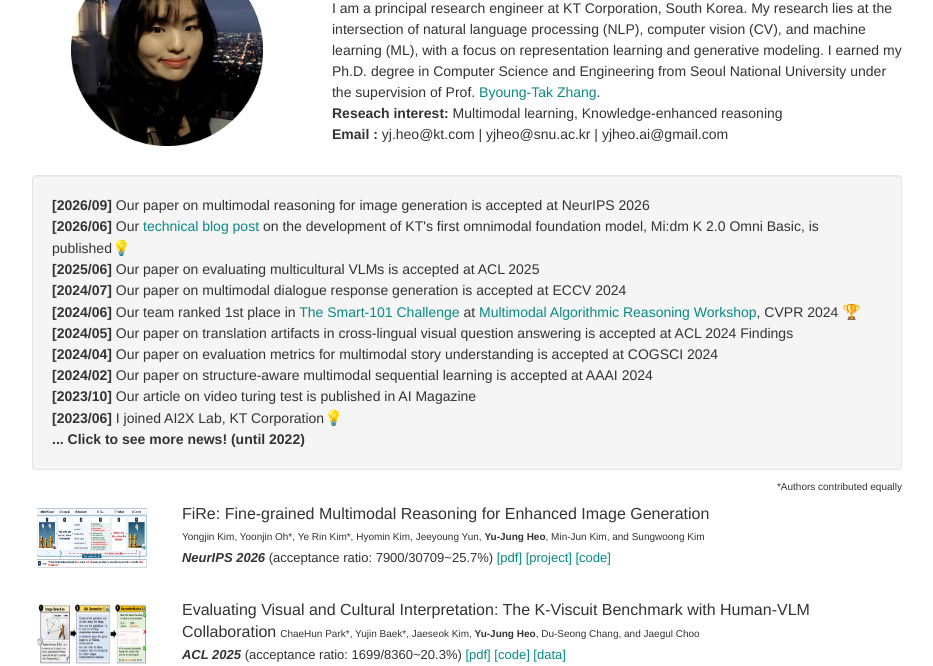
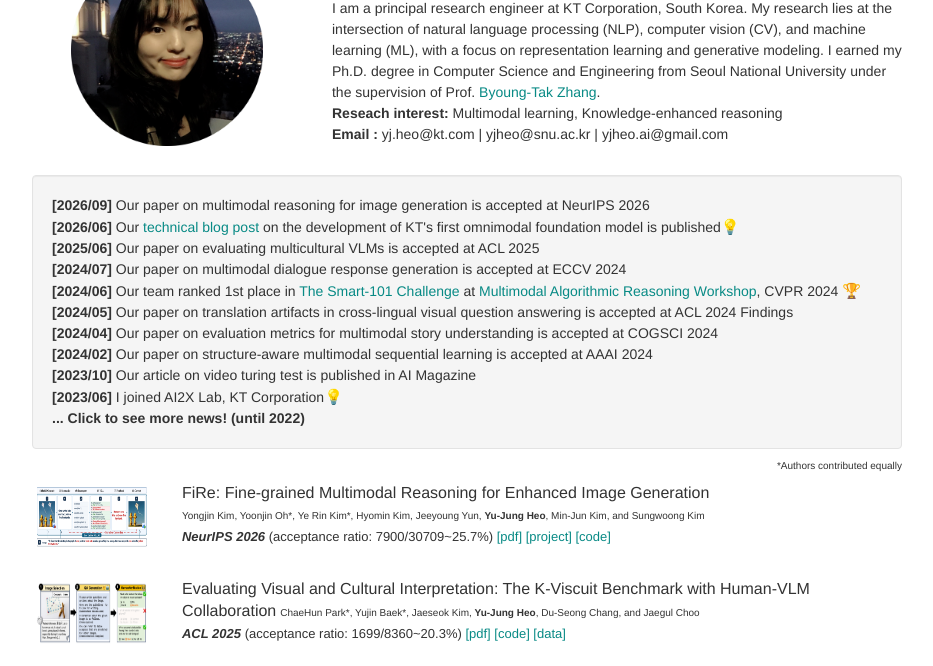
Before and after one commit to YuJungHeo/YuJungHeo.github.io, a plain HTML site: page index.html in a window 1280 px wide. Shown: the part 135-801 px from the top of the page, without its empty margins (173-1106 px from the left). Drawn offline with nearby package versions, Linux system fonts and the light colour scheme.

Commit message:
Update index.html

```diff
--- a/index.html
+++ b/index.html
@@ -35,7 +35,7 @@
 
 	<div class="well">
 	<b>[2026/09]</b> Our paper on multimodal reasoning for image generation is accepted at NeurIPS 2026<br>
-	<b>[2026/06]</b> Our <a href="https://kode.kt.com/blog/article/15503">technical blog post</a> on the development of KT's first omnimodal foundation model, Mi:dm K 2.0 Omni Basic, is published<span style="font-size:15px;">💡</span><br>
+	<b>[2026/06]</b> Our <a href="https://kode.kt.com/blog/article/15503">technical blog post</a> on the development of KT's first omnimodal foundation model is published<span style="font-size:15px;">💡</span><br>
 	<b>[2025/06]</b> Our paper on evaluating multicultural VLMs is accepted at ACL 2025<br>
 	<b>[2024/07]</b> Our paper on multimodal dialogue response generation is accepted at ECCV 2024<br>
 	<b>[2024/06]</b> Our team ranked 1st place in <a href="https://smartdataset.github.io/smart101/">The Smart-101 Challenge</a> at <a href="https://marworkshop.github.io/cvpr24/index.html">Multimodal Algorithmic Reasoning Workshop</a>, CVPR 2024
```
